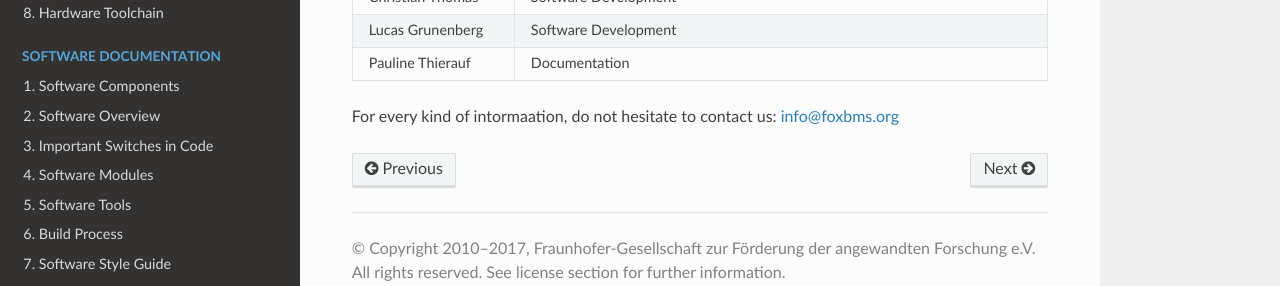
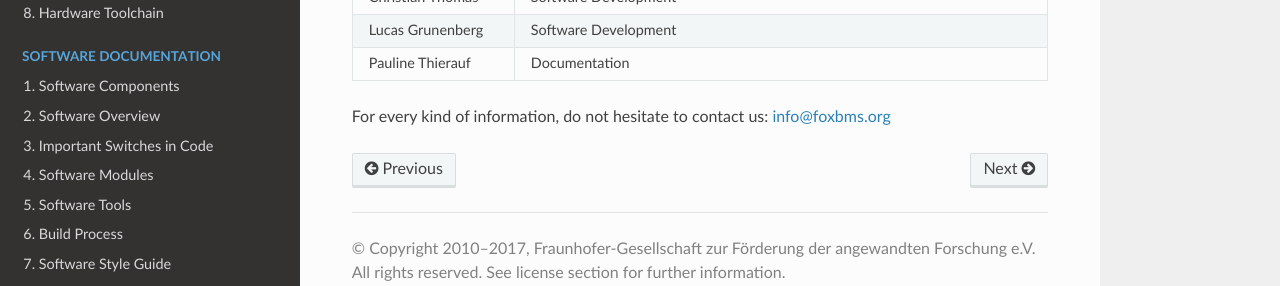
Before and after one commit to foxBMS/documentation, a Sphinx documentation site: the page built from doc/sphinx/general_information/team/team.rst, in a window 1280 px wide and 900 px high, scrolled down 565 px. Shown: the part 558-844 px from the top of the window. Built offline with Sphinx 7.4.7 and the Read the Docs theme 2.0.0, drawn with Linux system fonts in a browser that asks for light colours; pages that are not in the unit, such as notebooks, are missing from menus; the version number could not be read and is left out.

Commit message:
Typo corrections.

```diff
--- a/doc/sphinx/general_information/team/team.rst
+++ b/doc/sphinx/general_information/team/team.rst
@@ -86,4 +86,4 @@
    * - Pauline Thierauf
      - Documentation
 
-For every kind of intormaation, do not hesitate to contact us: info@foxbms.org
+For every kind of information, do not hesitate to contact us: info@foxbms.org
--- a/doc/sphinx/hardware_documentation/overview/overview.rst
+++ b/doc/sphinx/hardware_documentation/overview/overview.rst
@@ -152,7 +152,7 @@
 
    Isolated RS485 interface circuit
 
-On the |BMS-Extension| an isolated RS458 interface is provided. It can be used to communicate with the |master| as an alternative to the CAN interface or the UART over USB interface. Moreover, via this interface, monitoring circuits (slaves) using RS485 instead of CAN or another proprietary communication protocol can be connected to the |master|. :numref:`Fig. %s <rs485>` shows the RS485 interface schematic. The external part of the circuit is supplied via a voltage applied to pins 5 (7V - 20V) and 6 (GND) of connector X1301. The external supply voltage is also available on pin 1 (GND) and pin 4. IC1301 provides 5V supply voltage for the transceiver (IC1302) and the external side of the isolator (IC1303). The transceiver (LT1785) features a receiver enable (!RE) and a driver enable (DE) functionality, which can be controlled by the |primary| microcontroller via the signals ``RS485_MCU0_NRE`` and ``RS485_MCU0_DE`` respectively. For data transmission the signals ``RS485_MCU0_TX`` and ``RS485_MCU0_RX`` are used. The data signals are available on connector X1301 pins 1 and 2. The data signals and the enable signals are galvanically isolated from the |BMS-Master| by an ADUM3401 isolator IC.
+On the |BMS-Extension| an isolated RS485 interface is provided. It can be used to communicate with the |master| as an alternative to the CAN interface or the UART over USB interface. Moreover, via this interface, monitoring circuits (slaves) using RS485 instead of CAN or another proprietary communication protocol can be connected to the |master|. :numref:`Fig. %s <rs485>` shows the RS485 interface schematic. The external part of the circuit is supplied via a voltage applied to pins 5 (7V - 20V) and 6 (GND) of connector X1301. The external supply voltage is also available on pin 1 (GND) and pin 4. IC1301 provides 5V supply voltage for the transceiver (IC1302) and the external side of the isolator (IC1303). The transceiver (LT1785) features a receiver enable (!RE) and a driver enable (DE) functionality, which can be controlled by the |primary| microcontroller via the signals ``RS485_MCU0_NRE`` and ``RS485_MCU0_DE`` respectively. For data transmission the signals ``RS485_MCU0_TX`` and ``RS485_MCU0_RX`` are used. The data signals are available on connector X1301 pins 1 and 2. The data signals and the enable signals are galvanically isolated from the |BMS-Master| by an ADUM3401 isolator IC.
 
 
 Isolated Normally Open Contacts (isoNOC)
```
